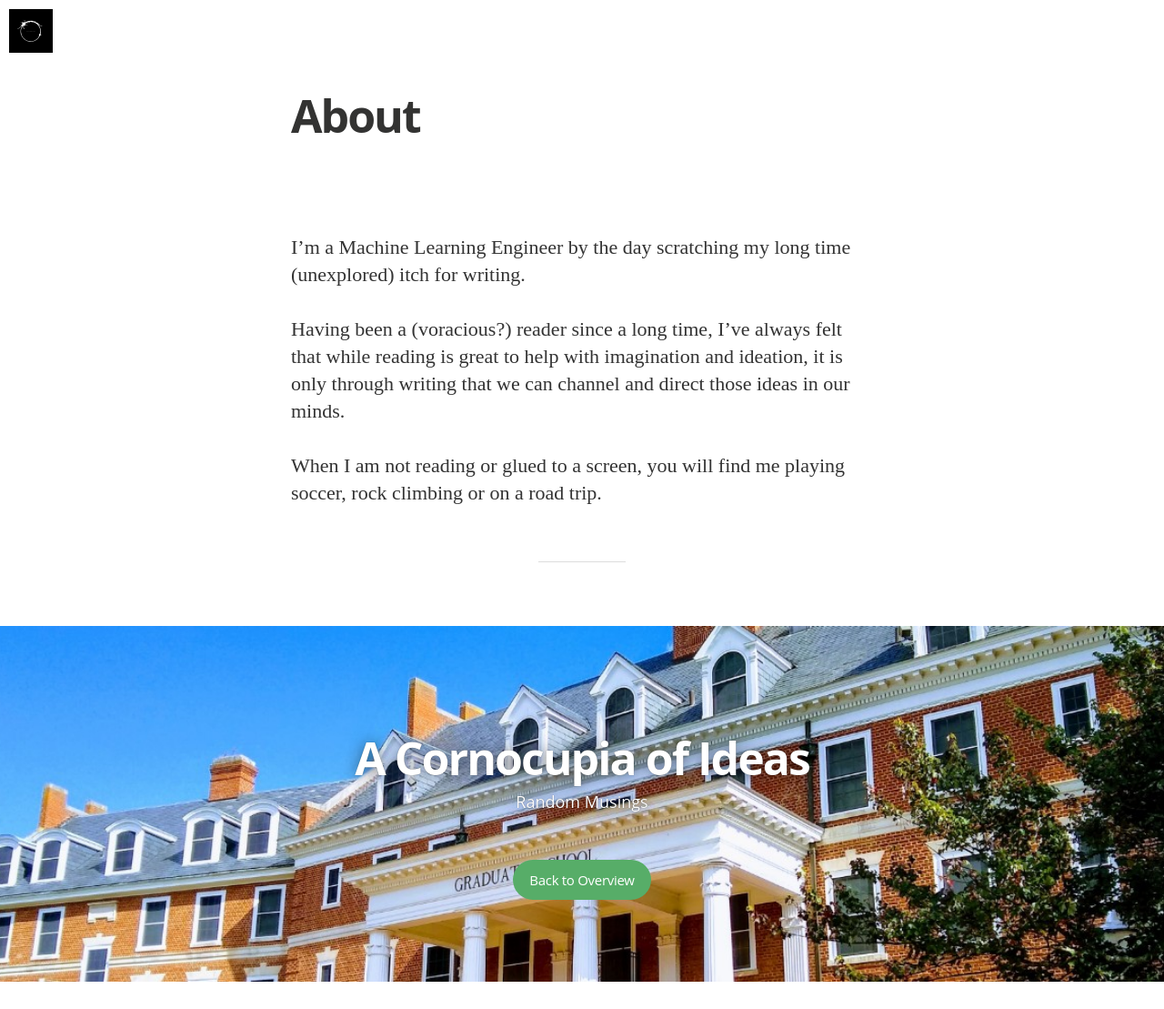
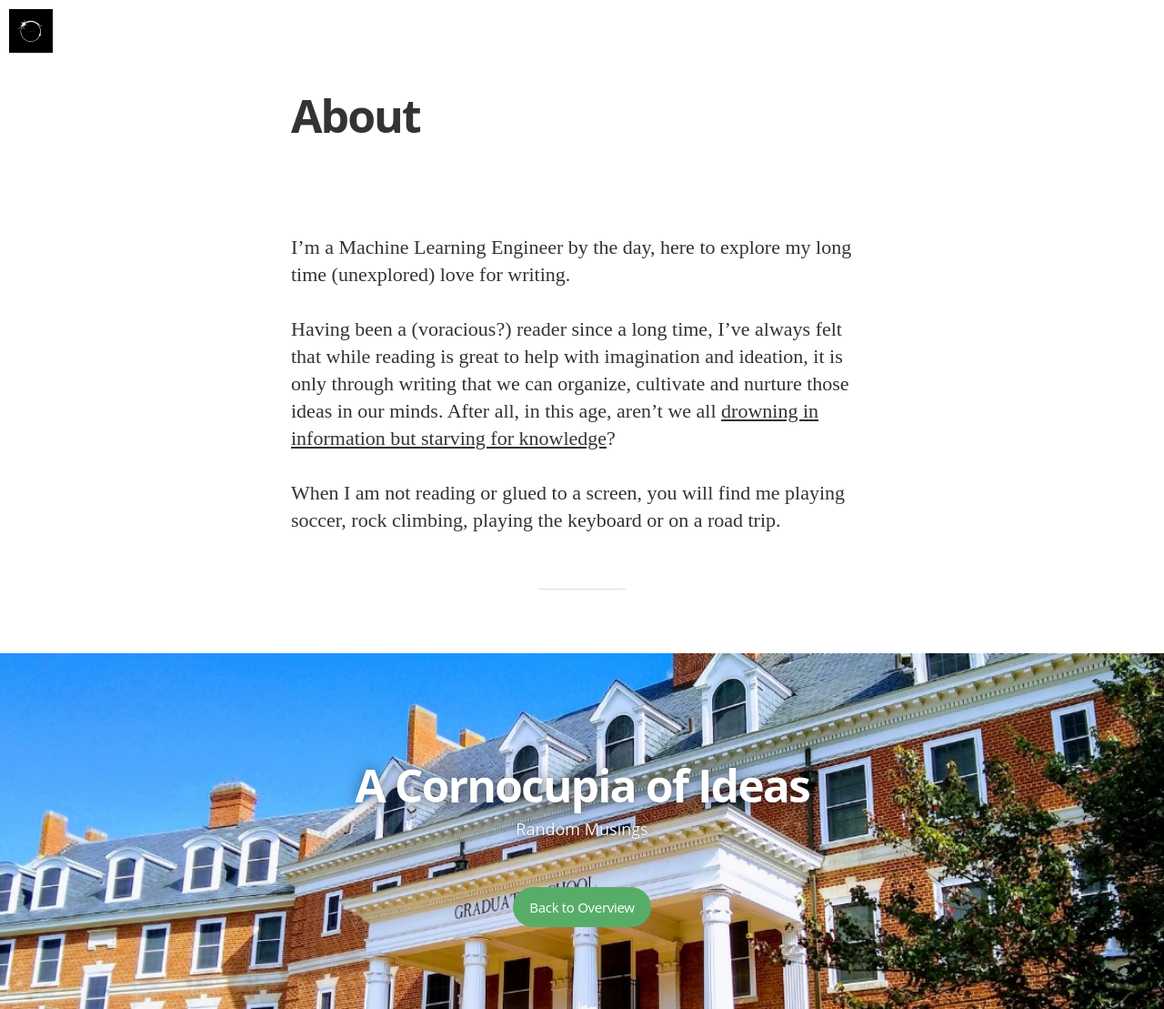
Before and after one commit to pkmandke/blog, a Jekyll site: the page built from about.md, in a window 1280 px wide. Shown: the whole page at 91% size. Built offline with Jekyll 4.4.1, drawn with Linux system fonts in a browser that asks for light colours; nearby versions of some CDN libraries; some web fonts are replaced; before the commit the page ends 1079 px from its top, so only the background shows below that.

Commit message:
mostly grammar and then some

```diff
--- a/about.md
+++ b/about.md
@@ -12,10 +12,11 @@ permalink: /about/
   }
 </style>
 <img src="/assets/images/golden_gate_face_crop.png" alt="" class="center-image"> -->
-I'm a Machine Learning Engineer by the day scratching my long time (unexplored) itch for writing.
+I'm a Machine Learning Engineer by the day, here to explore my long time (unexplored) love for writing.
 
-Having been a (voracious?) reader since a long time, I've always felt that while reading is great to help with imagination and ideation, it is only through writing that we can channel and direct those ideas in our minds.
+Having been a (voracious?) reader since a long time, I've always felt that while reading is great to help with imagination and ideation, it is only through writing that we can organize, cultivate and nurture those ideas in our minds.
+After all, in this age, aren't we all [drowning in information but starving for knowledge](https://www.brainyquote.com/quotes/e_o_wilson_176377)?
 
-When I am not reading or glued to a screen, you will find me playing soccer, rock climbing or on a road trip.
+When I am not reading or glued to a screen, you will find me playing soccer, rock climbing, playing the keyboard or on a road trip.
 
 ---
```
